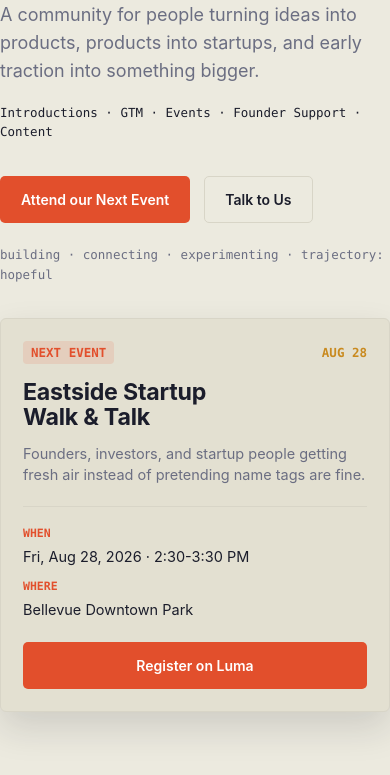
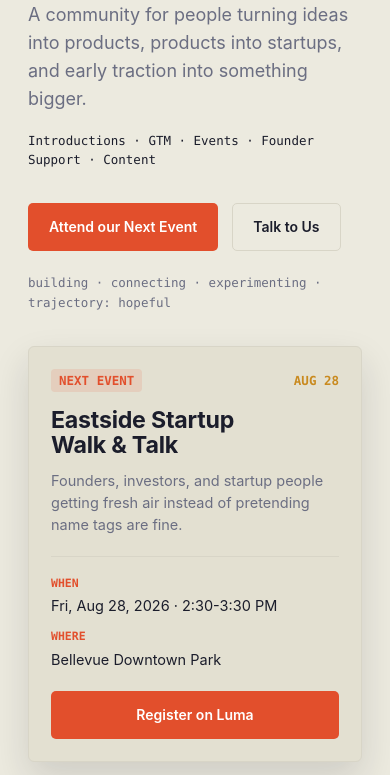
Before and after one commit to arjunsss/zerotoone-home, a plain HTML site: page index.html in a window 390 px wide. Shown: the part 314-1089 px from the top of the page. Drawn offline with Linux system fonts and the light colour scheme.

Commit message:
Fix mobile hero padding

```diff
--- a/css/style.css
+++ b/css/style.css
@@ -153,7 +153,8 @@ nav.links a.nav-cta:focus-visible {
 
 /* ---------- hero ---------- */
 .hero {
-  padding: 76px 0 64px;
+  padding-top: 76px;
+  padding-bottom: 64px;
 }
 .featured-hero {
   display: grid;
```
